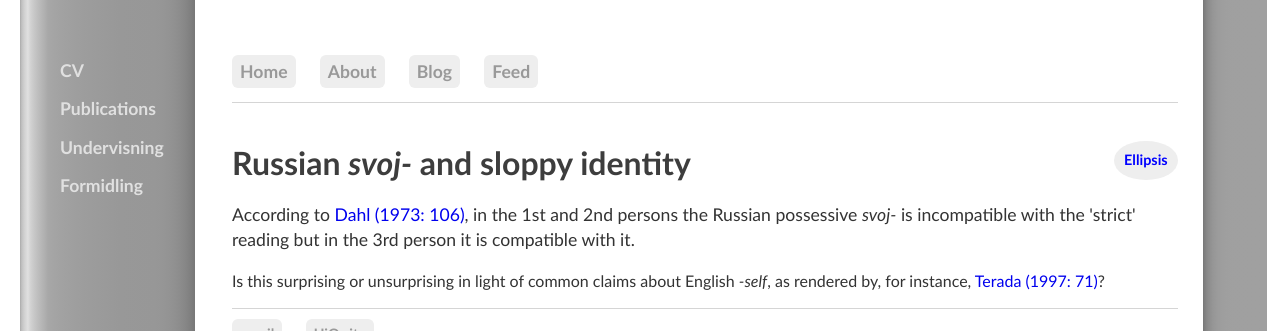
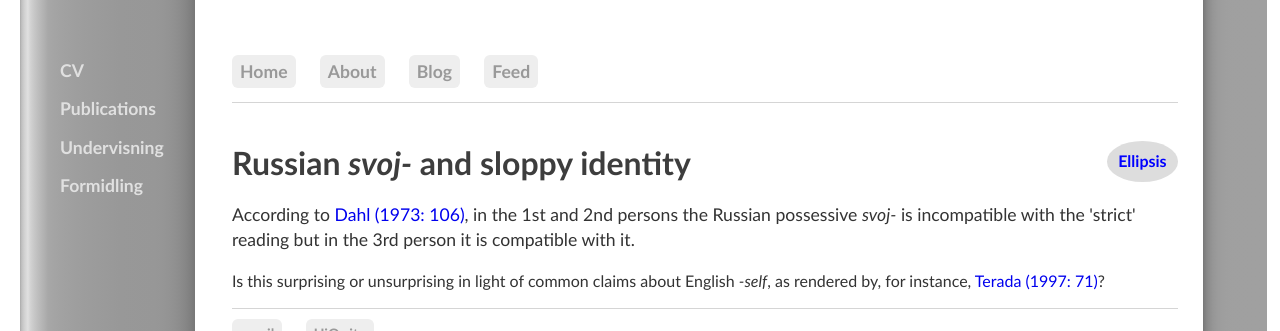
Before and after one commit to kjelljs/kjelljs.github.io, a Jekyll site: the page built from courses/ellipsis/svoj.html, in a window 1280 px wide. Shown: the top 331 px of the page. Built offline with Jekyll 4.4.1, drawn with Linux system fonts in a browser that asks for light colours.

Commit message:
Update post1.html

```diff
--- a/_layouts/post1.html
+++ b/_layouts/post1.html
@@ -4,8 +4,8 @@ layout: default
 <div style="float:right;"><figure class="rightfig"><ul style="font-family: Optima, Candara, Calibri, Arial, sans-serif;
     padding: 0px;
     list-style: none;
-    font-weight: bold;"><li style="background: #eee; padding: 8px 10px 8px 10px; border-radius: 50%; text-decoration: none;
-    color: blue; font-size: .9em;"><a href="/courses/ellipsis/index.html" style="color: blue">Ellipsis</a></li></ul></figure></div>
+    font-weight: bold;"><li style="background: #ddd; padding: 9px 11px 9px 11px; border-radius: 50%; text-decoration: none;
+    color: blue; font-size: 1em;"><a href="/courses/ellipsis/index.html" style="color: blue">Ellipsis</a></li></ul></figure></div>
 <h1>{{ page.title }}</h1>
 <p class="meta">{{ page.date | date_to_string }}</p>
 
```
